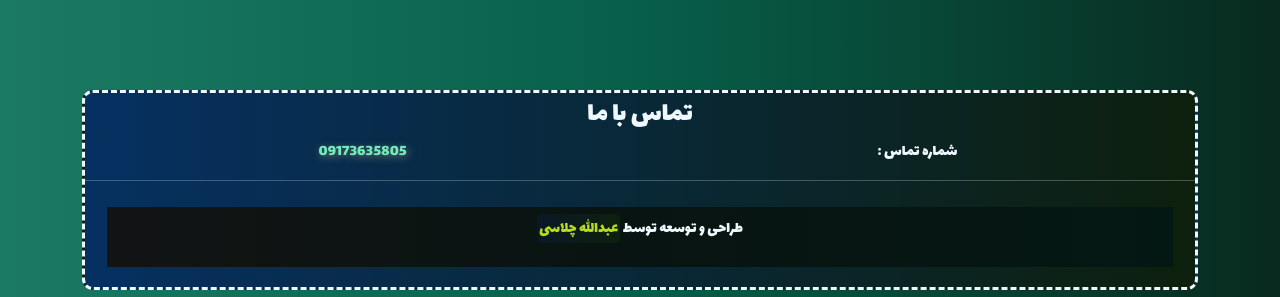
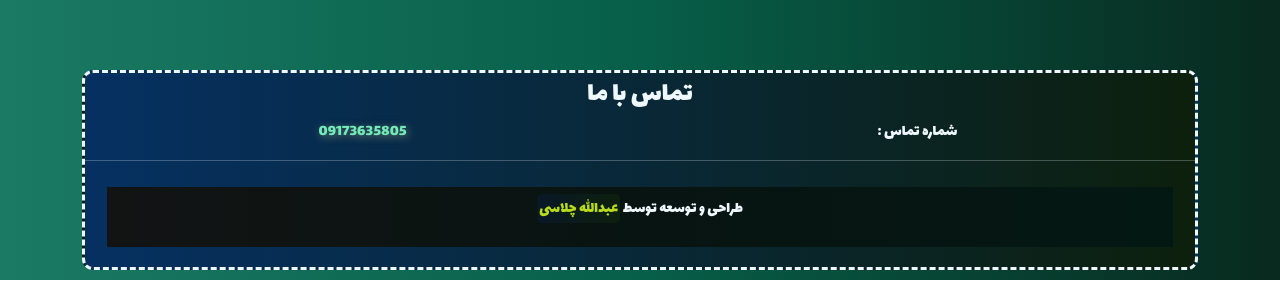
Before and after one commit to abdollahchelasi/t-koler, a Next.js app: page / in a window 1280 px wide. Shown: the part 719-1016 px from the top of the page. Built offline with nearby package versions, Linux system fonts and the light colour scheme.

Commit message:
Update Home.module.css

```diff
--- a/styles/Home.module.css
+++ b/styles/Home.module.css
@@ -56,6 +56,7 @@
   height: 200px;
   background: linear-gradient(to left ,rgb(13, 32, 13) , rgb(5, 48, 97));
   margin-bottom: 10px;
+  margin-top: 150px;
   border-radius: 11px;
   text-align: center;
   padding: 5px;
@@ -110,7 +111,6 @@
   box-shadow: rgb(0, 0, 0) 2px 2px 9px;
   text-align: center;
   margin-top: 10px;
-  margin-bottom: 170px;
   border-radius: 11px;
 }
 .passimg{
```
